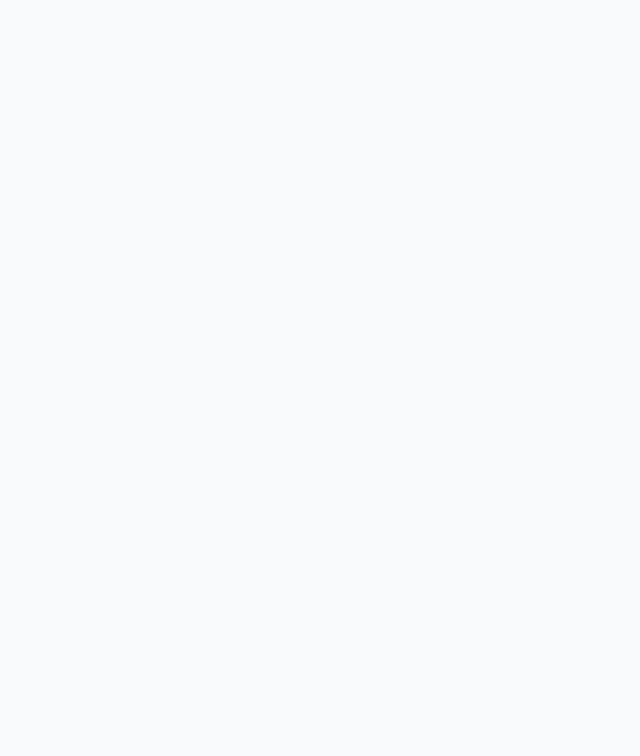
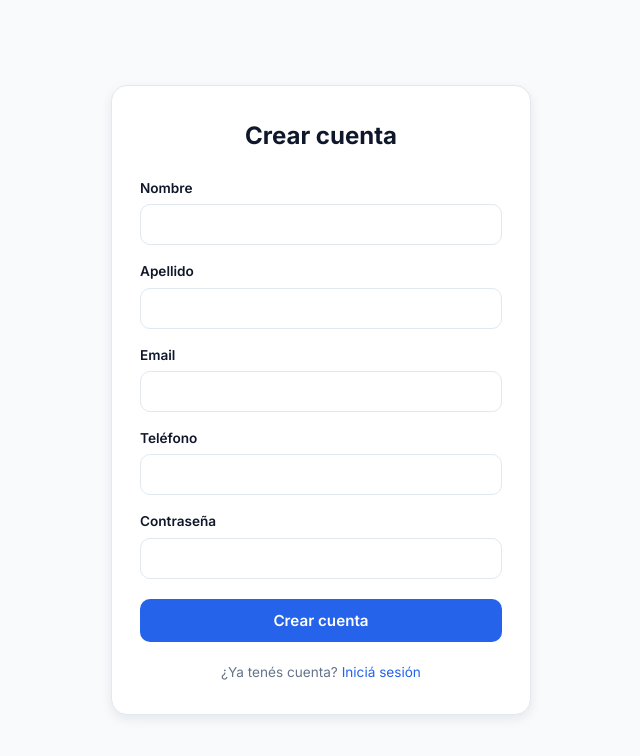
Before and after one commit to Sincro-arg/AH-front, an Angular app: page /registro in a window 1280 px wide. Before the commit this address led to /. Shown: the top 756 px of the page, without its empty margins (319-959 px from the left). Built offline with nearby package versions, Linux system fonts and the light colour scheme.

Commit message:
tarea 518: agrega la pantalla de registro con su ruta, servicio de auth y tests
Agent: c2

```diff
--- a/src/app/app.routes.ts
+++ b/src/app/app.routes.ts
@@ -10,4 +10,8 @@ export const routes: Routes = [
     loadComponent: () =>
       import('./components/configuracion/configuracion').then((m) => m.Configuracion),
   },
+  {
+    path: 'registro',
+    loadComponent: () => import('./components/registro/registro').then((m) => m.Registro),
+  },
 ];
--- /dev/null
+++ b/src/app/components/registro/registro.css
@@ -0,0 +1,92 @@
+.registro {
+  min-height: 100vh;
+  display: flex;
+  align-items: center;
+  justify-content: center;
+  padding: 32px 20px;
+}
+
+.registro__card {
+  width: 100%;
+  max-width: 420px;
+  background: var(--color-surface);
+  border: 1px solid var(--color-border);
+  border-radius: var(--radius-lg);
+  box-shadow: var(--shadow-md);
+  padding: 32px 28px;
+  transition: background var(--transition), border-color var(--transition);
+}
+
+.registro__title {
+  margin: 0 0 24px;
+  font-size: 1.5rem;
+  color: var(--color-text);
+  text-align: center;
+}
+
+.registro__form {
+  display: flex;
+  flex-direction: column;
+  gap: 16px;
+}
+
+.campo {
+  display: flex;
+  flex-direction: column;
+  gap: 6px;
+}
+
+.campo__label {
+  font-size: 0.85rem;
+  font-weight: 600;
+  color: var(--color-text);
+}
+
+.campo__error {
+  margin: 0;
+  font-size: 0.8rem;
+  color: var(--color-danger);
+}
+
+.registro__error {
+  margin: 0;
+  padding: 10px 12px;
+  border-radius: var(--radius-md);
+  background: var(--color-danger-light);
+  color: var(--color-danger);
+  font-size: 0.85rem;
+}
+
+.registro__submit {
+  margin-top: 4px;
+  padding: 12px 16px;
+  border: none;
+  border-radius: var(--radius-md);
+  background: var(--color-primary);
+  color: #fff;
+  font-size: 0.95rem;
+  font-weight: 600;
+  transition: background var(--transition);
+}
+
+.registro__submit:hover:not(:disabled) {
+  background: var(--color-primary-dark);
+}
+
+.registro__submit:disabled {
+  opacity: 0.7;
+  cursor: not-allowed;
+}
+
+.registro__login-link {
+  margin: 20px 0 0;
+  text-align: center;
+  font-size: 0.85rem;
+  color: var(--color-text-muted);
+}
+
+@media (max-width: 480px) {
+  .registro__card {
+    padding: 24px 20px;
+  }
+}
--- /dev/null
+++ b/src/app/components/registro/registro.html
@@ -0,0 +1,65 @@
+<section class="registro">
+  <div class="registro__card">
+    <h1 class="registro__title">Crear cuenta</h1>
+
+    <form class="registro__form" [formGroup]="form" (ngSubmit)="enviar()" novalidate>
+      <div class="campo">
+        <label class="campo__label" for="nombre">Nombre</label>
+        <input id="nombre" type="text" formControlName="nombre" autocomplete="given-name" />
+        @if (form.controls.nombre.invalid && form.controls.nombre.touched) {
+          <p class="campo__error">El nombre es obligatorio.</p>
+        }
+      </div>
+
+      <div class="campo">
+        <label class="campo__label" for="apellido">Apellido</label>
+        <input id="apellido" type="text" formControlName="apellido" autocomplete="family-name" />
+        @if (form.controls.apellido.invalid && form.controls.apellido.touched) {
+          <p class="campo__error">El apellido es obligatorio.</p>
+        }
+      </div>
+
+      <div class="campo">
+        <label class="campo__label" for="email">Email</label>
+        <input id="email" type="email" formControlName="email" autocomplete="email" />
+        @if (form.controls.email.touched && form.controls.email.hasError('required')) {
+          <p class="campo__error">El email es obligatorio.</p>
+        }
+        @if (form.controls.email.touched && form.controls.email.hasError('email')) {
+          <p class="campo__error">El email no tiene un formato válido.</p>
+        }
+      </div>
+
+      <div class="campo">
+        <label class="campo__label" for="telefono">Teléfono</label>
+        <input id="telefono" type="tel" formControlName="telefono" autocomplete="tel" />
+        @if (form.controls.telefono.invalid && form.controls.telefono.touched) {
+          <p class="campo__error">El teléfono es obligatorio.</p>
+        }
+      </div>
+
+      <div class="campo">
+        <label class="campo__label" for="password">Contraseña</label>
+        <input id="password" type="password" formControlName="password" autocomplete="new-password" />
+        @if (form.controls.password.touched && form.controls.password.hasError('required')) {
+          <p class="campo__error">La contraseña es obligatoria.</p>
+        }
+        @if (form.controls.password.touched && form.controls.password.hasError('minlength')) {
+          <p class="campo__error">La contraseña debe tener al menos 8 caracteres.</p>
+        }
+      </div>
+
+      @if (error()) {
+        <p class="registro__error" role="alert">{{ error() }}</p>
+      }
+
+      <button type="submit" class="registro__submit" [disabled]="enviando()">
+        {{ enviando() ? 'Creando cuenta...' : 'Crear cuenta' }}
+      </button>
+    </form>
+
+    <p class="registro__login-link">
+      ¿Ya tenés cuenta? <a routerLink="/login">Iniciá sesión</a>
+    </p>
+  </div>
+</section>
--- /dev/null
+++ b/src/app/components/registro/registro.ts
@@ -0,0 +1,49 @@
+import { Component, inject, signal } from '@angular/core';
+import { HttpErrorResponse } from '@angular/common/http';
+import { FormBuilder, ReactiveFormsModule, Validators } from '@angular/forms';
+import { Router, RouterLink } from '@angular/router';
+import { AuthService } from '../../services/auth.service';
+
+@Component({
+  selector: 'app-registro',
+  standalone: true,
+  imports: [ReactiveFormsModule, RouterLink],
+  templateUrl: './registro.html',
+  styleUrl: './registro.css',
+})
+export class Registro {
+  private readonly fb = inject(FormBuilder);
+  private readonly authSvc = inject(AuthService);
+  private readonly router = inject(Router);
+
+  readonly enviando = signal(false);
+  readonly error = signal<string | null>(null);
+
+  readonly form = this.fb.nonNullable.group({
+    nombre: ['', Validators.required],
+    apellido: ['', Validators.required],
+    email: ['', [Validators.required, Validators.email]],
+    telefono: ['', Validators.required],
+    password: ['', [Validators.required, Validators.minLength(8)]],
+  });
+
+  enviar(): void {
+    if (this.form.invalid) {
+      this.form.markAllAsTouched();
+      return;
+    }
+
+    this.error.set(null);
+    this.enviando.set(true);
+
+    this.authSvc.register(this.form.getRawValue()).subscribe({
+      next: () => {
+        this.router.navigate(['/login'], { queryParams: { registrado: '1' } });
+      },
+      error: (err: HttpErrorResponse) => {
+        this.enviando.set(false);
+        this.error.set(err.error?.error ?? 'No se pudo completar el registro.');
+      },
+    });
+  }
+}
--- /dev/null
+++ b/src/app/services/auth.service.ts
@@ -0,0 +1,29 @@
+import { inject, Injectable } from '@angular/core';
+import { HttpClient } from '@angular/common/http';
+import { environment } from '../../environments/environment';
+
+export interface RegistroRequest {
+  nombre: string;
+  apellido: string;
+  email: string;
+  telefono: string;
+  password: string;
+}
+
+export interface Usuario {
+  id: string;
+  nombre: string;
+  apellido: string;
+  email: string;
+  telefono: string;
+  fechaAlta: string;
+}
+
+@Injectable({ providedIn: 'root' })
+export class AuthService {
+  private readonly http = inject(HttpClient);
+
+  register(datos: RegistroRequest) {
+    return this.http.post<Usuario>(`${environment.apiUrl}/auth/register`, datos);
+  }
+}
```
Also changed, not shown: 1 other file (tests, documents, lock files or other folders).
